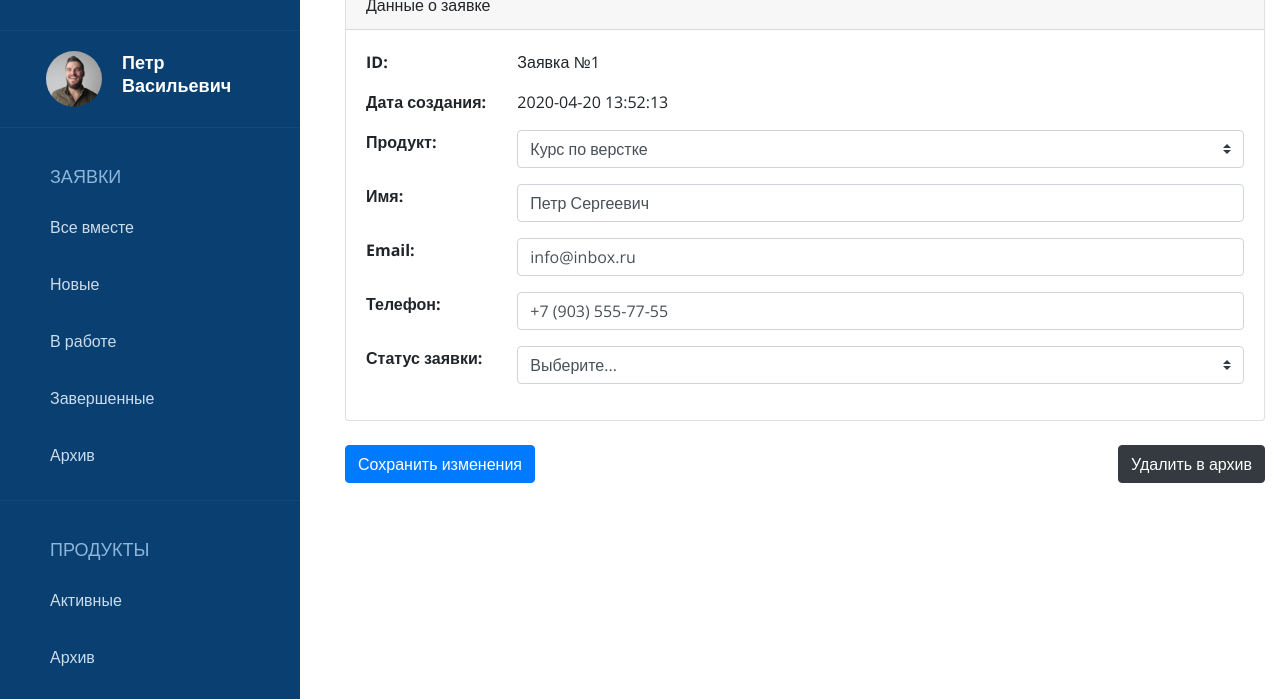
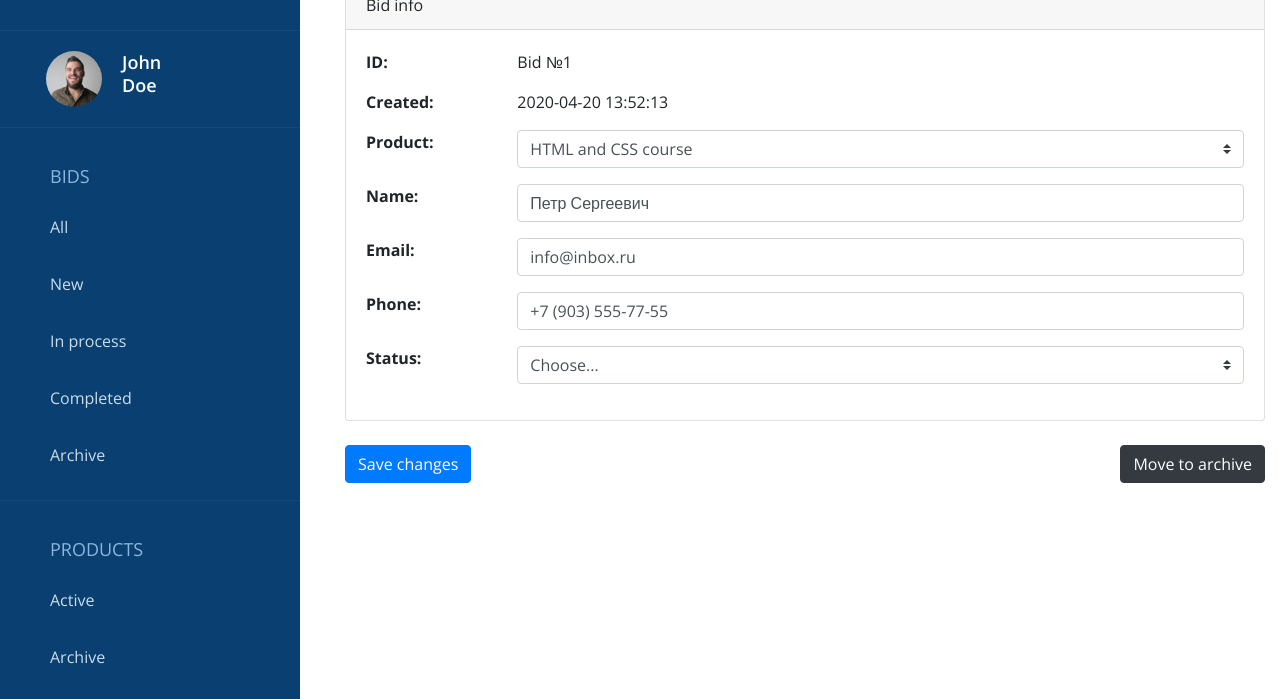
Before and after one commit to lelekaspb/crm, a plain HTML site: page 03-crm-edit-bid.html in a window 1280 px wide. Shown: the part 101-800 px from the top of the page. Drawn offline with nearby package versions, Linux system fonts and the light colour scheme.

Commit message:
translated to english

```diff
--- a/03-crm-edit-bid.html
+++ b/03-crm-edit-bid.html
@@ -2,7 +2,7 @@
 <html lang="ru">
   <head>
     <meta charset="UTF-8" />
-    <title>03 - Редактировать заявку</title>
+    <title>03 - Edit a bid</title>
     <link rel="stylesheet" href="libs/bootstrap/css/bootstrap.min.css" />
     <link rel="stylesheet" href="css/main.css" />
     <link
@@ -24,7 +24,7 @@
     <div class="left-panel blue-skin">
       <!-- Logo -->
       <div class="left-panel__logo">
-        <div class="left-panel__logo-title">CRM заявки</div>
+        <div class="left-panel__logo-title">CRM bids</div>
       </div>
       <!-- // Logo -->
       <!-- User -->
@@ -32,28 +32,28 @@
         <div class="left-panel__user-photo">
           <img src="img/avatars/avatar-128.jpg" alt="Avatar" />
         </div>
-        <div class="left-panel__user-name">Петр <br />Васильевич</div>
+        <div class="left-panel__user-name">John <br />Doe</div>
       </div>
       <!-- // User -->
       <!-- Navigation 1 -->
       <div class="left-panel__navigation">
-        <div class="left-panel__navigation-title">Заявки</div>
+        <div class="left-panel__navigation-title">Bids</div>
         <ul id="btn-group">
           <li>
             <a href="02-crm-all-bids.html?status=all" data-status="all"
-              >Все вместе
+              >All
               <div class="badge"></div
             ></a>
           </li>
           <li>
             <a href="02-crm-all-bids.html?status=new" data-status="new"
-              >Новые
+              >New
               <div class="badge"></div
             ></a>
           </li>
           <li>
             <a href="02-crm-all-bids.html?status=process" data-status="process"
-              >В работе
+              >In process
               <div class="badge"></div
             ></a>
           </li>
@@ -61,13 +61,13 @@
             <a
               href="02-crm-all-bids.html?status=completed"
               data-status="completed"
-              >Завершенные
+              >Completed
               <div class="badge"></div
             ></a>
           </li>
           <li>
             <a href="02-crm-all-bids.html?status=archive" data-status="archive"
-              >Архив
+              >Archive
               <div class="badge"></div
             ></a>
           </li>
@@ -76,17 +76,17 @@
       <!-- // Navigation 1 -->
       <!-- Navigation 2 -->
       <div class="left-panel__navigation">
-        <div class="left-panel__navigation-title">Продукты</div>
+        <div class="left-panel__navigation-title">Products</div>
         <ul>
-          <li><a href="#">Активные</a></li>
-          <li><a href="#">Архив</a></li>
+          <li><a href="#">Active</a></li>
+          <li><a href="#">Archive</a></li>
         </ul>
       </div>
       <!-- // Navigation 2 -->
       <!-- Navigation 3 -->
       <div class="left-panel__navigation left-panel__navigation--no-line">
         <ul>
-          <li><a href="#">Выход</a></li>
+          <li><a href="#">Log out</a></li>
         </ul>
       </div>
       <!-- // Navigation 3 -->
@@ -99,12 +99,10 @@
         <!-- row -->
         <div class="row justify-content-between align-items-center">
           <div class="col">
-            <div class="admin-heading-1">Работа с заявкой</div>
+            <div class="admin-heading-1">Edit the bid</div>
           </div>
           <div class="col text-right">
-            <a href="02-crm-all-bids.html" class="btn btn-link"
-              >Вернуться назад</a
-            >
+            <a href="02-crm-all-bids.html" class="btn btn-link">Go back</a>
           </div>
         </div>
         <!-- // row -->
@@ -115,34 +113,34 @@
             <form action="">
               <!-- card -->
               <div class="card mb-4">
-                <div class="card-header">Данные о заявке</div>
+                <div class="card-header">Bid info</div>
                 <div class="card-body">
                   <div class="row mb-3">
                     <div class="col-md-2">
                       <strong>ID:</strong>
                     </div>
-                    <div class="col" id="id">Заявка №<span>1</span></div>
+                    <div class="col" id="id">Bid №<span>1</span></div>
                   </div>
 
                   <div class="row mb-3">
                     <div class="col-md-2">
-                      <strong>Дата создания:</strong>
+                      <strong>Created:</strong>
                     </div>
                     <div class="col" id="date">2020-04-20 13:52:13</div>
                   </div>
 
                   <div class="row mb-3">
                     <div class="col-md-2">
-                      <strong>Продукт:</strong>
+                      <strong>Product:</strong>
                     </div>
                     <div class="col">
                       <select class="custom-select" id="inputGroupSelect02">
-                        <option value="course_html">Курс по верстке</option>
-                        <option value="course_js">Курс по JavaScript</option>
-                        <option value="course_vue">Курс по VUE JS</option>
-                        <option value="course_php">Курс по PHP</option>
+                        <option value="course_html">HTML and CSS course</option>
+                        <option value="course_js">JavaScript course</option>
+                        <option value="course_vue">VUE JS course</option>
+                        <option value="course_php">PHP course</option>
                         <option value="course_wordpress">
-                          Курс по WordPress
+                          WordPress course
                         </option>
                       </select>
                     </div>
@@ -150,7 +148,7 @@
 
                   <div class="row mb-3">
                     <div class="col-md-2">
-                      <strong>Имя:</strong>
+                      <strong>Name:</strong>
                     </div>
                     <div class="col">
                       <input
@@ -178,7 +176,7 @@
 
                   <div class="row mb-3">
                     <div class="col-md-2">
-                      <strong>Телефон:</strong>
+                      <strong>Phone:</strong>
                     </div>
                     <div class="col">
                       <input
@@ -192,16 +190,16 @@
 
                   <div class="row mb-3">
                     <div class="col-md-2">
-                      <strong>Статус заявки:</strong>
+                      <strong>Status:</strong>
                     </div>
                     <div class="col">
                       <select class="custom-select" id="inputGroupSelect01">
-                        <option selected="">Выберите...</option>
-                        <option value="new">Новая</option>
-                        <option value="process">В работе</option>
-                        <option value="payment">Ожидается оплата</option>
-                        <option value="completed">Завершена</option>
-                        <option value="canceled">Отказ</option>
+                        <option selected="">Choose...</option>
+                        <option value="new">New</option>
+                        <option value="process">In process</option>
+                        <option value="payment">Payment awaits</option>
+                        <option value="completed">Completed</option>
+                        <option value="canceled">Canceled</option>
                       </select>
                     </div>
                   </div>
@@ -215,7 +213,7 @@
                     type="button"
                     class="btn btn-primary"
                     id="save-changes"
-                    >Сохранить изменения</a
+                    >Save changes</a
                   >
                 </div>
                 <div class="col text-right">
@@ -224,7 +222,7 @@
                     type="button"
                     class="btn btn-dark"
                     id="delete"
-                    >Удалить в архив</a
+                    >Move to archive</a
                   >
                 </div>
               </div>
--- a/js/model.js
+++ b/js/model.js
@@ -12,55 +12,55 @@ const modelController = (function () {
   const reference = {
     status: {
       new: {
-        display: "Новая",
+        display: "New",
         badgeClass: "badge-danger",
         attribute: "new",
       },
       process: {
-        display: "В работе",
+        display: "In process",
         badgeClass: "badge-warning",
         attribute: "process",
       },
       completed: {
-        display: "Завершена",
+        display: "Completed",
         badgeClass: "badge-success",
         attribute: "completed",
       },
       payment: {
-        display: "Ожидается оплата",
+        display: "Payment awaits",
         badgeClass: "badge-info",
         attribute: "payment",
       },
       canceled: {
-        display: "Отказ",
+        display: "Canceled",
         badgeClass: "badge-dark",
         attribute: "canceled",
       },
       archive: {
-        display: "Архив",
+        display: "Archive",
         badgeClass: "badge-secondary",
         attribute: "archive",
       },
     },
     product: {
       course_html: {
-        display: "Курс по верстке",
+        display: "HTML and CSS course",
         name: "course_html",
       },
       course_js: {
-        display: "Курс по JavaScript",
+        display: "JavaScript course",
         name: "course_js",
       },
       course_vue: {
-        display: "Курс по VUE JS",
+        display: "VUE JS course",
         name: "course_vue",
       },
       course_php: {
-        display: "Курс по PHP",
+        display: "PHP course",
         name: "course_php",
       },
       course_wordpress: {
-        display: "Курс по WordPress",
+        display: "WordPress course",
         name: "course_wordpress",
       },
     },
--- a/js/table_view.js
+++ b/js/table_view.js
@@ -31,7 +31,7 @@ const tableViewController = (function (modelCtrl) {
                         <div class="badge badge-pill ${item.status.badgeClass}">${item.status.display}</div>
                       </td>
                       <td>
-                        <a href="03-crm-edit-bid.html?id=${item.id}">Редактировать</a>
+                        <a href="03-crm-edit-bid.html?id=${item.id}">Edit</a>
                       </td>
                     </tr> `;
 
```
Also changed, not shown: 01-form.html (+15 -15 lines), 02-crm-all-bids.html (+30 -30 lines).
